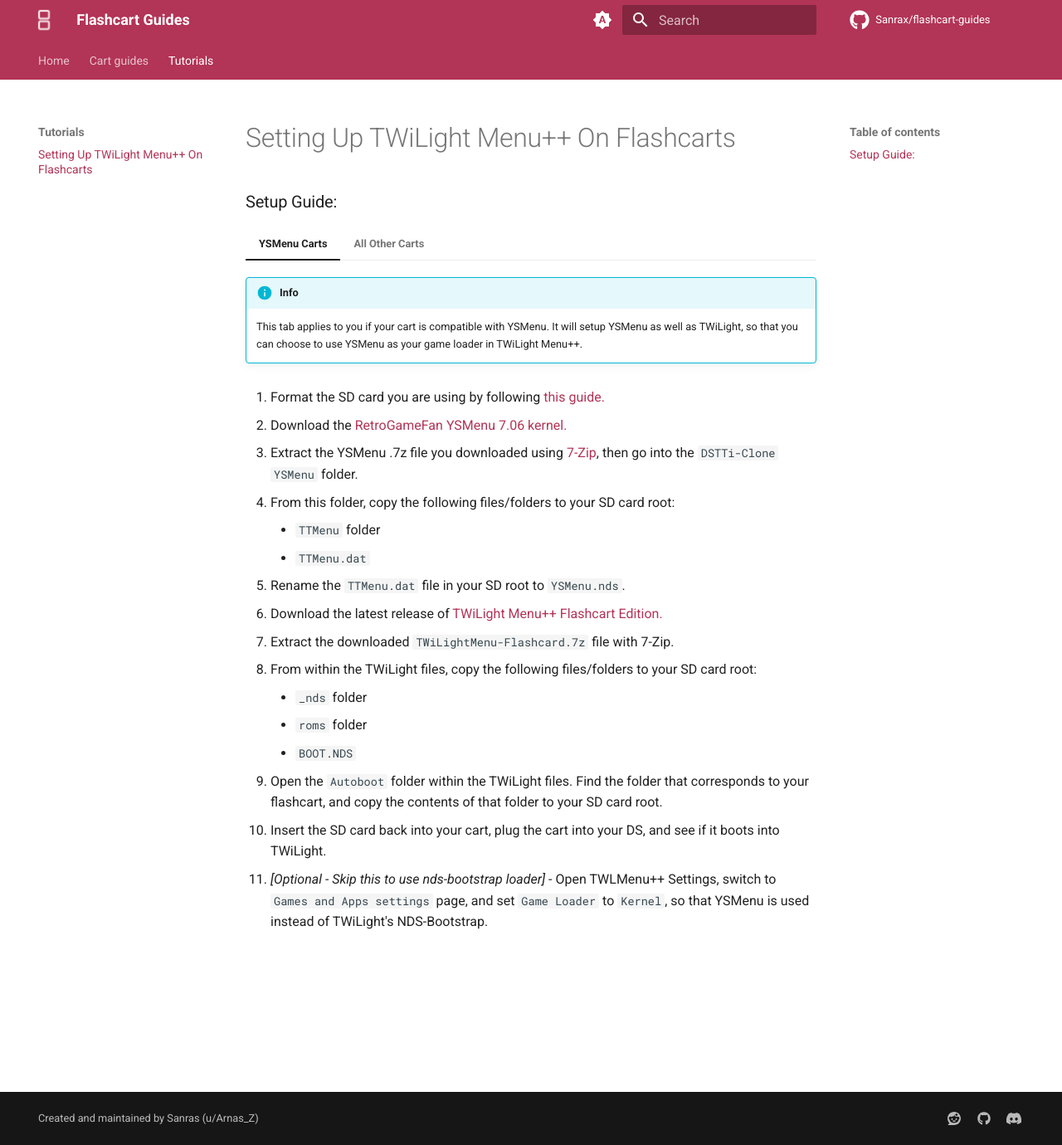
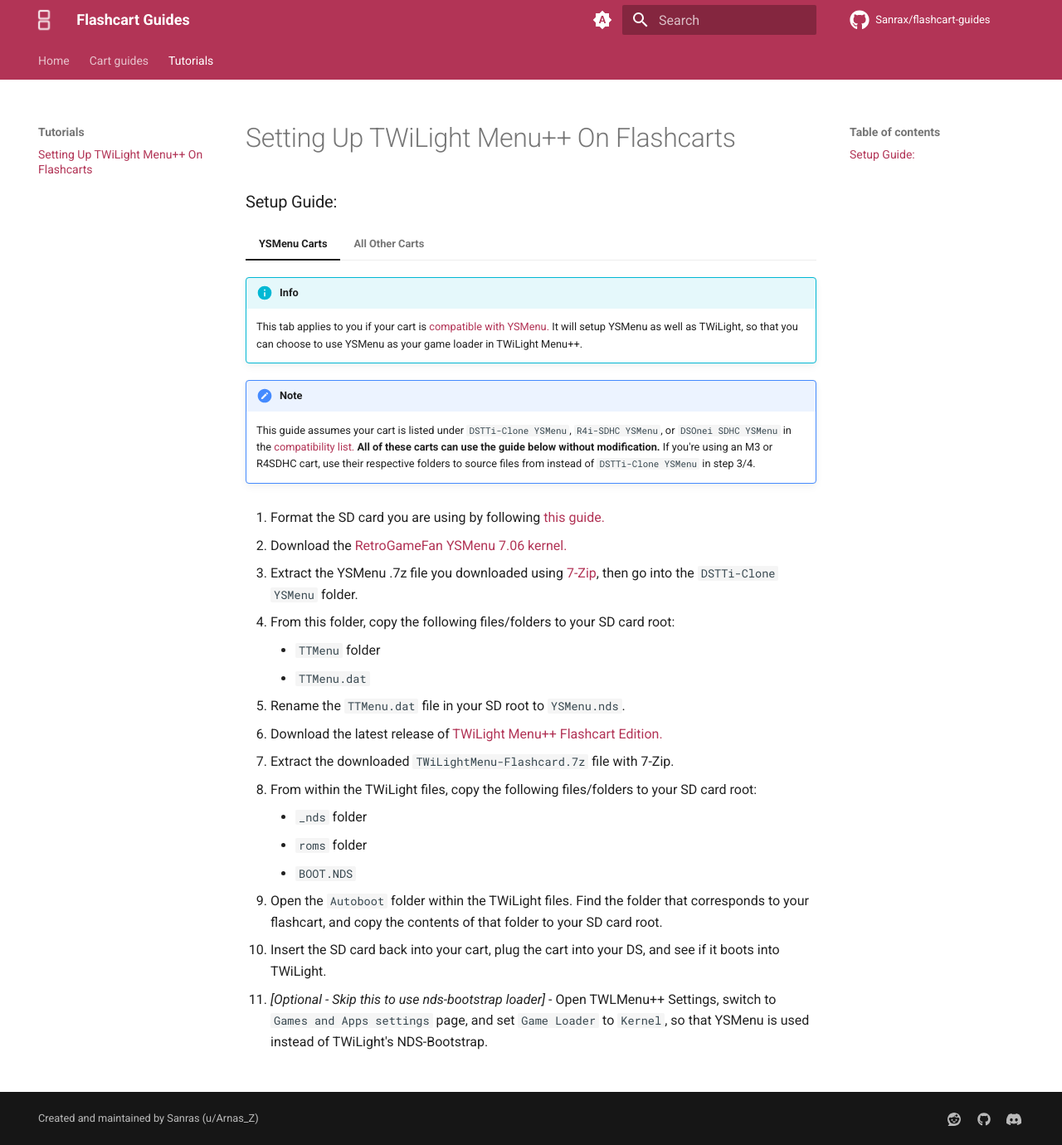
Before and after one commit to Sanrax/flashcart-guides, an MkDocs documentation site: the page built from docs/tutorials/twilight.md, in a window 1280 px wide and 1380 px high. Shown: the whole window at 83% size. Built offline with MkDocs 1.6.1 and Material for MkDocs 9.7.7, drawn with Linux system fonts in a browser that asks for light colours; comment, search, counter and statistics services are not loaded.

Commit message:
Add compat notes to TWLMenu++ guide

```diff
--- a/docs/tutorials/twilight.md
+++ b/docs/tutorials/twilight.md
@@ -10,7 +10,11 @@
 
     !!! info
 
-        This tab applies to you if your cart is compatible with YSMenu. It will setup YSMenu as well as TWiLight, so that you can choose to use YSMenu as your game loader in TWiLight Menu++.
+        This tab applies to you if your cart is [compatible with YSMenu.](https://www.flashcarts.net/ysmenu-compat-ext) It will setup YSMenu as well as TWiLight, so that you can choose to use YSMenu as your game loader in TWiLight Menu++.
+
+    !!! note
+
+        This guide assumes your cart is listed under `DSTTi-Clone YSMenu`, `R4i-SDHC YSMenu`, or `DSOnei SDHC YSMenu` in the [compatibility list.](https://www.flashcarts.net/ysmenu-compat-ext) **All of these carts can use the guide below without modification.** If you're using an M3 or R4SDHC cart, use their respective folders to source files from instead of `DSTTi-Clone YSMenu` in step 3/4.
 
     1. Format the SD card you are using by following [this guide.](https://wiki.hacks.guide/wiki/Formatting_an_SD_card)
 
```
